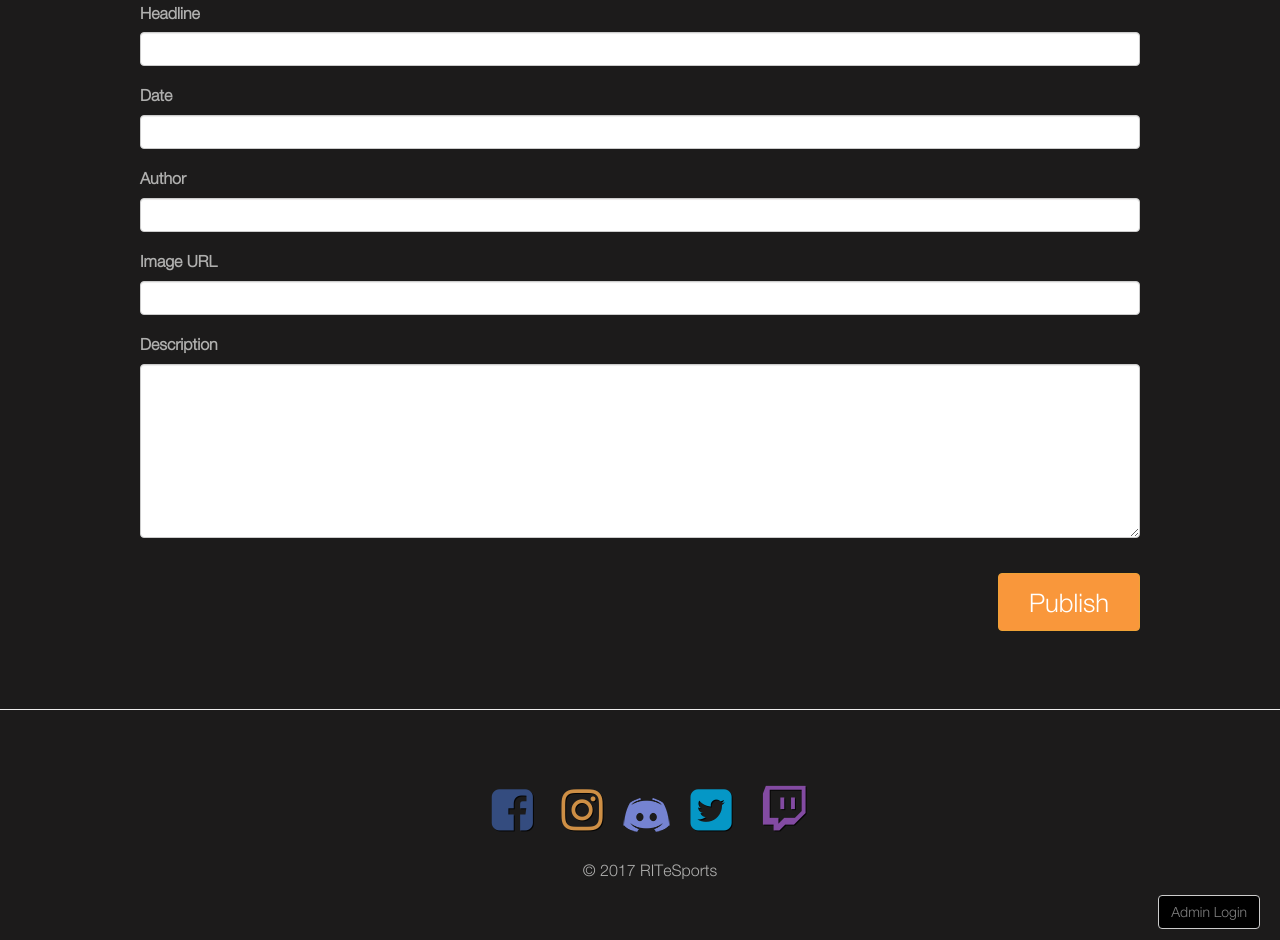
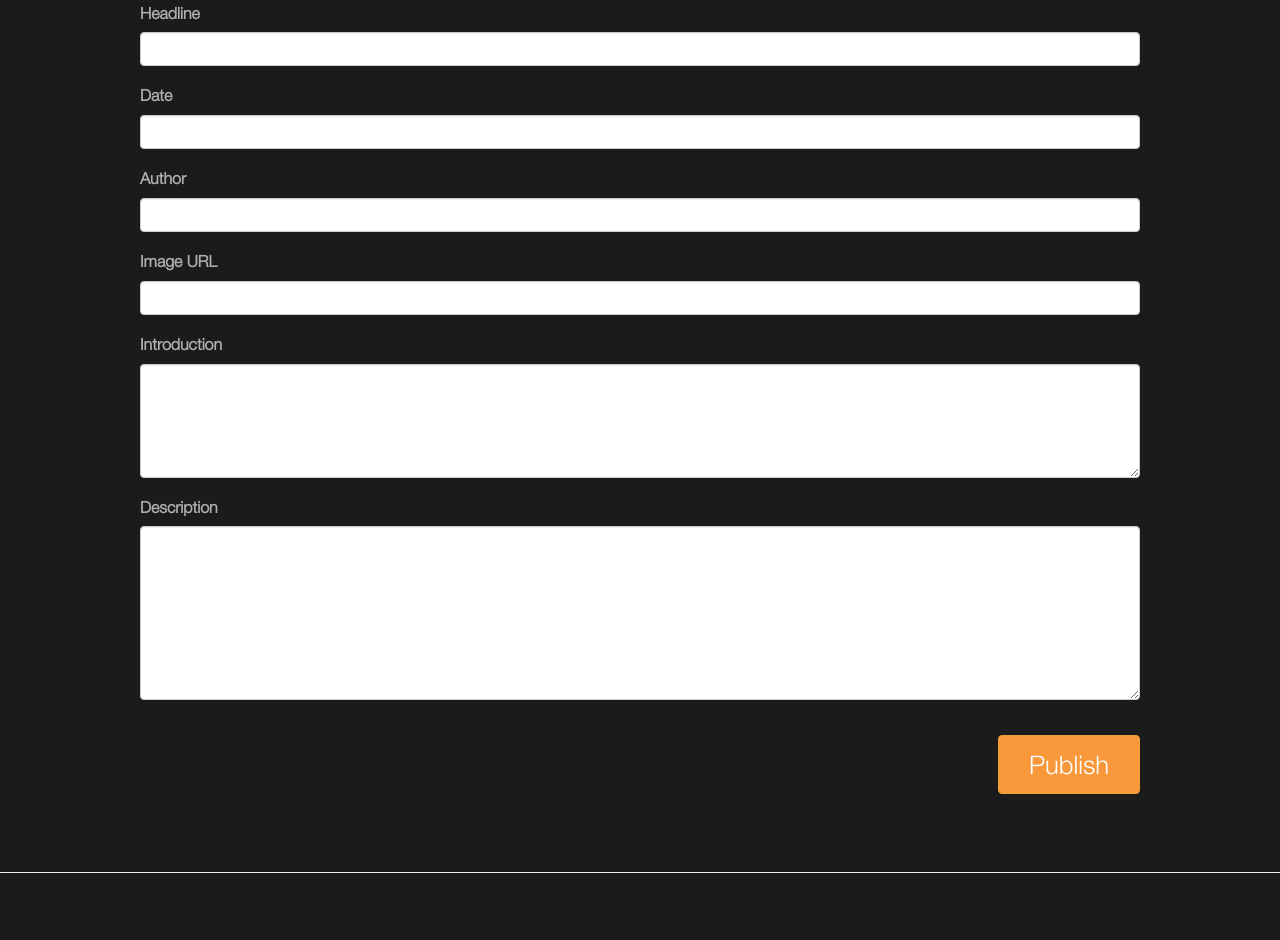
Before and after one commit to pinajbasutkar/RIT-eSports, a PHP site: page /admin.php in a window 1280 px wide. Shown: the part 270-1210 px from the top of the page. Run offline with PHP 8.4, Linux system fonts and the light colour scheme; data comes from the database, SQL or seed files in the repository; some libraries are stand-ins or nearby versions.

Commit message:
Edit news tab done.

```diff
--- a/admin.php
+++ b/admin.php
@@ -86,27 +86,32 @@
             <form>
                 <div class="form-group">
                     <label for="news_heading">Headline</label>
-                    <text class="form-control" rows="1" id="newsheading"></text>
+                    <text class="form-control" rows="1"></text>
                 </div>
 
                 <div class="form-group">
                     <label for="published_on">Date</label>
-                    <text class="form-control" rows="1" id="published_on"></text>
+                    <text class="form-control" rows="1"></text>
                 </div>
 
 				<div class="form-group">
                     <label for="news_heading">Author</label>
-                    <text class="form-control" rows="1" id="newsheading"></text>
+                    <text class="form-control" rows="1"></text>
                 </div>
 
                 <div class="form-group">
                     <label for="news_heading">Image URL</label>
-                    <text class="form-control" rows="1" id="newsheading"></text>
+                    <text class="form-control" rows="1"></text>
+                </div>
+
+                <div class="form-group">
+                    <label for="description">Introduction</label>
+                    <textarea class="form-control" rows="5"></textarea>
                 </div>
 
                 <div class="form-group">
                     <label for="description">Description</label>
-                    <textarea class="form-control" rows="8" id="description"></textarea>
+                    <textarea class="form-control" rows="8"></textarea>
                 </div>
 
                 <button type="button" class="btn btn-warning main_action_button">Publish</button>
@@ -196,8 +201,13 @@
                 </div>
 
                 <div class="form-group">
+                    <label for="intro">Introduction</label>
+                    <textarea class="form-control" rows="5" id="intro"> </textarea>
+                </div>
+
+                <div class="form-group">
                     <label for="description">Description</label>
-                    <textarea class="form-control" rows="8" id="description"></textarea>
+                    <textarea class="form-control" rows="8" id="description"> </textarea>
                 </div>
 
 				<button type="button" class="btn btn-warning main_action_button">Publish</button>
--- a/js/js_admin.js
+++ b/js/js_admin.js
@@ -47,6 +47,7 @@ function news_retrieved(xhr)
 	document.getElementById("date").value = news.date_published;
 	document.getElementById("author").value = news.author;
 	document.getElementById("image_url").value = news.image_url;
-	document.getElementById("description").value = news.descrip;
+	document.getElementById("intro").innerHTML = news.intro;
+	document.getElementById("description").innerHTML = news.descrip;
 
 }
```
Also changed, not shown: get-news-data.php (+12 -9 lines).
